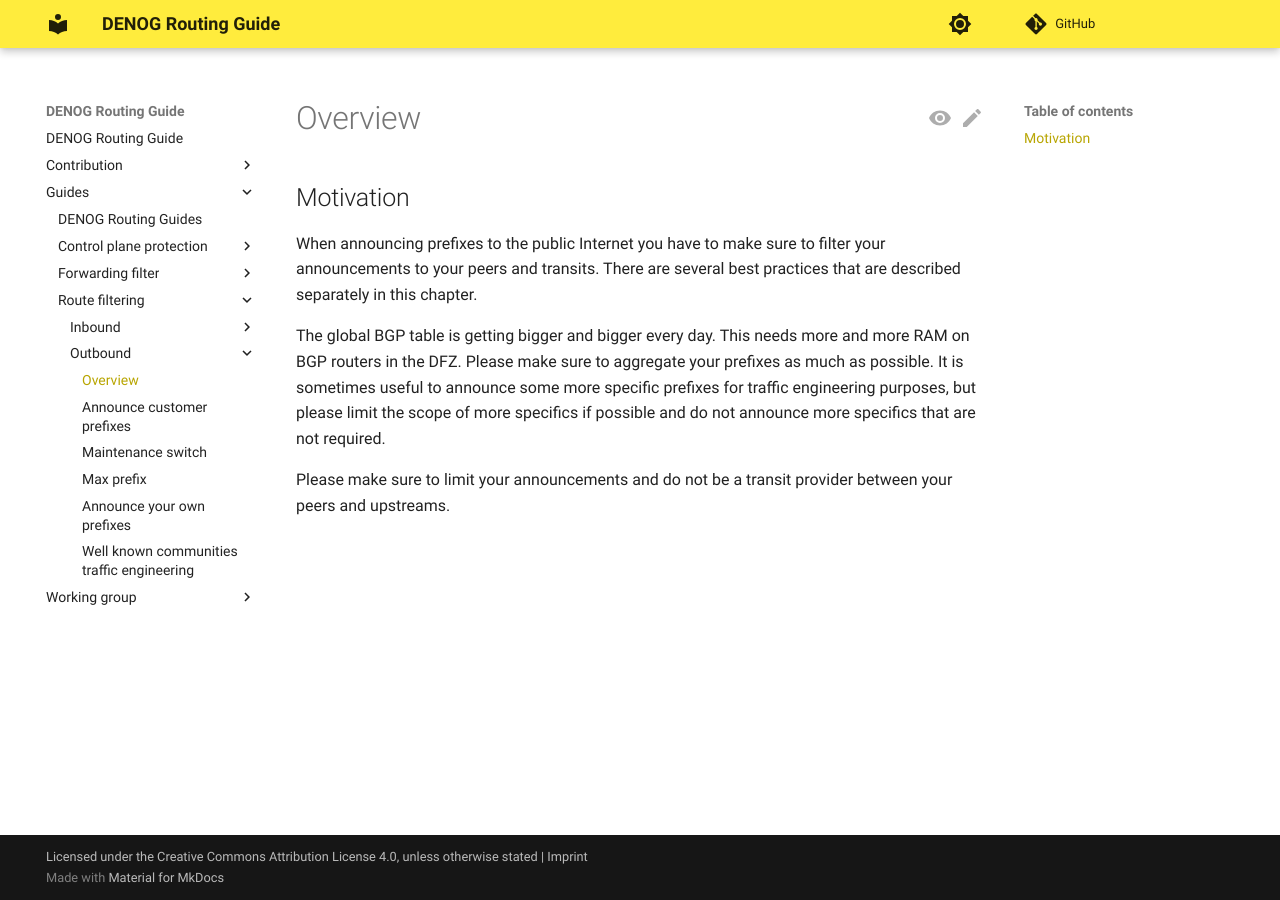
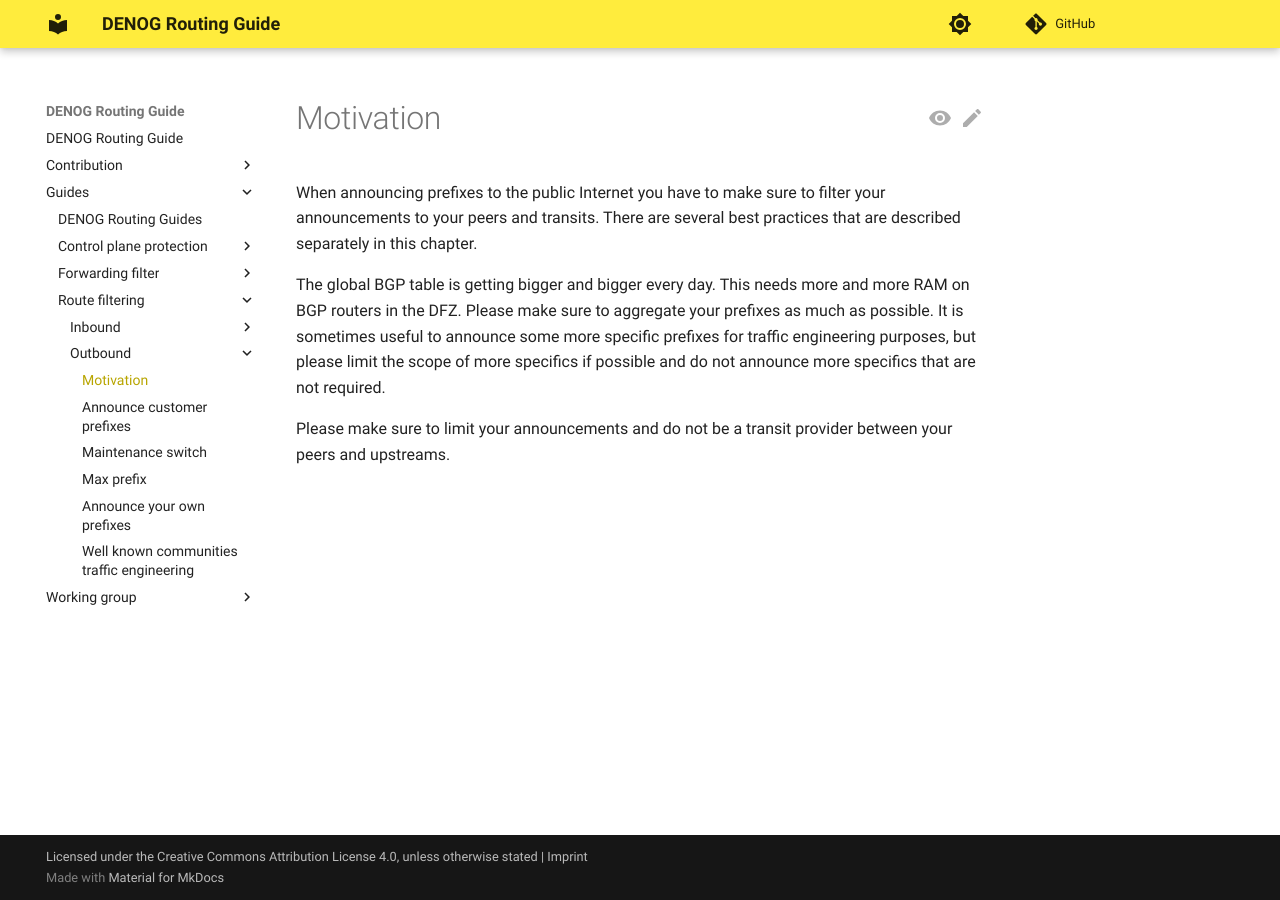
Before and after one commit to denog/routing-guide, an MkDocs documentation site: the page built from docs/guides/route_filtering/outbound/index.md, in a window 1280 px wide. Built offline with MkDocs 1.6.1 and Material for MkDocs 9.7.7, drawn with Linux system fonts in a browser that asks for light colours; comment, search, counter and statistics services are not loaded.

Commit message:
change page title for outbound filter index page

```diff
--- a/docs/guides/route_filtering/outbound/index.md
+++ b/docs/guides/route_filtering/outbound/index.md
@@ -1,8 +1,4 @@
----
-title: Overview
----
-
-## Motivation
+# Motivation
 
 When announcing prefixes to the public Internet you have to make sure to filter your announcements to your peers and transits. There are several best practices that are described separately in this chapter.
 
```
